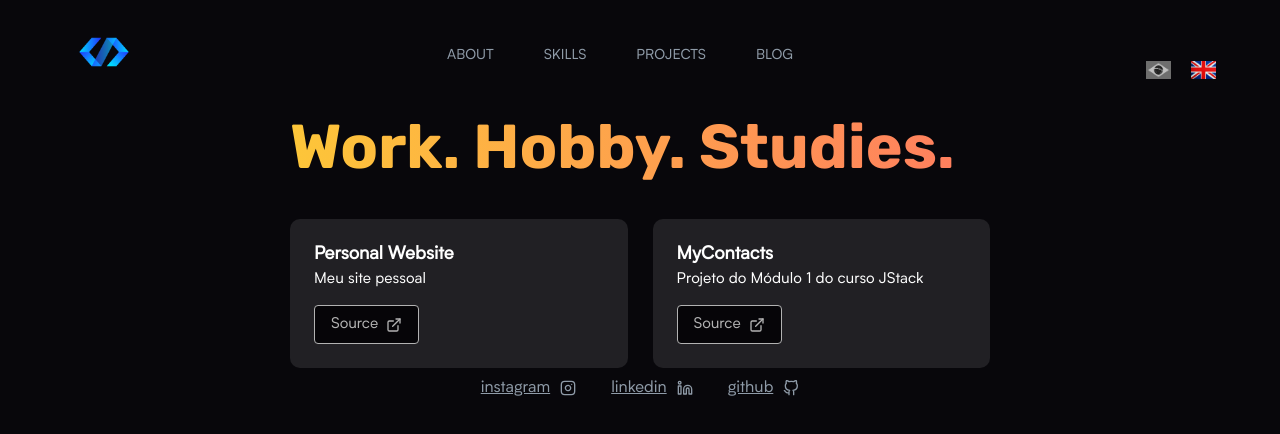
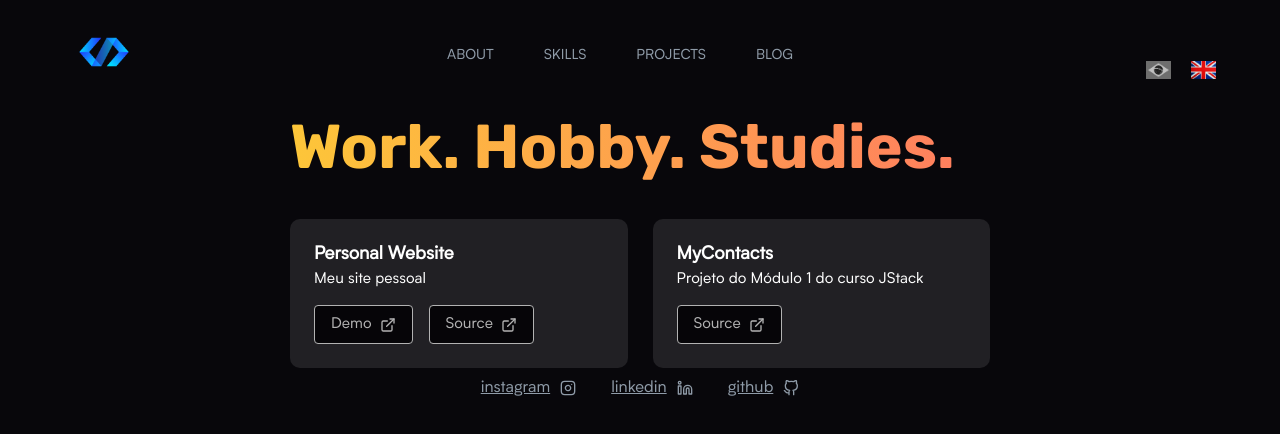
Before and after one commit to viniciuslucena/viniciuslucena.com, a Next.js app: page /projects in a window 1280 px wide. Shown: the top 434 px of the page. Built offline with nearby package versions, Linux system fonts and the light colour scheme.

Commit message:
feat: Add the Demo button on project component

```diff
--- a/pages/projects.tsx
+++ b/pages/projects.tsx
@@ -45,6 +45,7 @@ const Projects = () => {
                 title={project.title}
                 description={project.description}
                 url={project.url}
+                demoLink={project?.demo}
               />
             ))}
           </ProjectsGrid>
--- a/src/Components/Project/index.tsx
+++ b/src/Components/Project/index.tsx
@@ -17,14 +17,14 @@ export const Project = ({ title, description, url, demoLink, ...rest }: ProjectP
       </div>
 
       <ProjectButtonContainer>
+        {demoLink && (
+          <ProjectButton href={demoLink} target="_blank" rel="noreferrer">
+            <p>Demo</p> <FiExternalLink />
+          </ProjectButton>
+        )}
         <ProjectButton href={url} target="_blank" rel="noreferrer">
           <p>Source</p> <FiExternalLink />
         </ProjectButton>
-        {demoLink && (
-          <ProjectButton>
-            <p>Demo</p> <FiExternalLink />
-          </ProjectButton>
-        )}
       </ProjectButtonContainer>
     </ProjectWrapper>
   );
```
